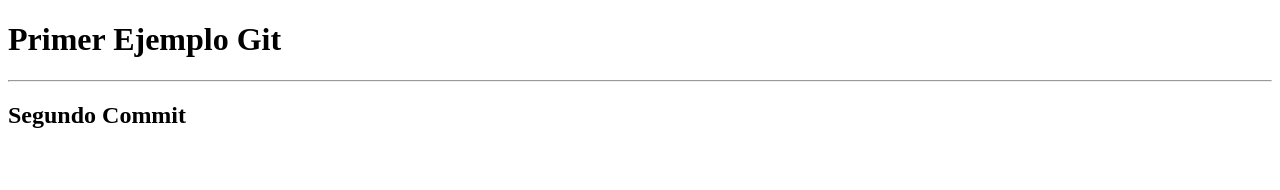
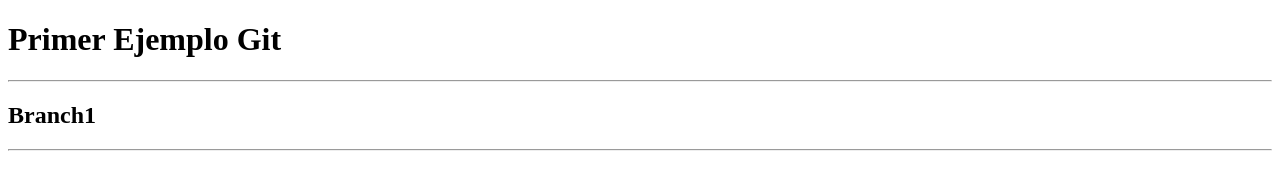
Before and after one commit to JavoFarias182/repo-frontEnd-v, a plain HTML site: page index.html in a window 1280 px wide. Drawn offline with Linux system fonts and the light colour scheme.

Commit message:
branch1-commit-1

```diff
--- a/index.html
+++ b/index.html
@@ -9,6 +9,7 @@
 <body>
     <h1>Primer Ejemplo Git</h1>
     <hr>
-    <h2>Segundo Commit</h2>
+    <h2>Branch1</h2>
+    <hr>
 </body>
 </html>
```
